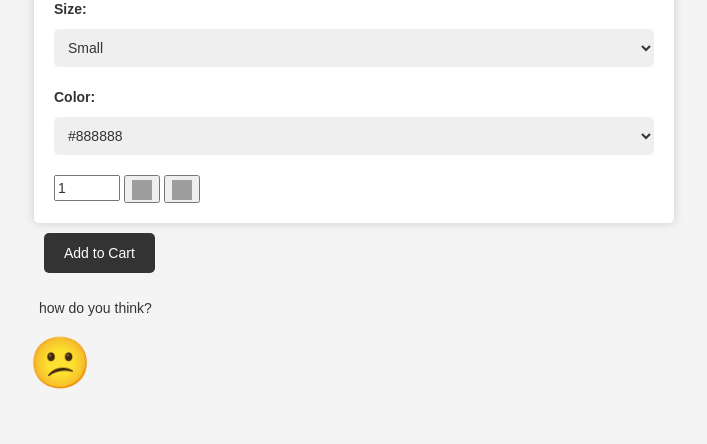
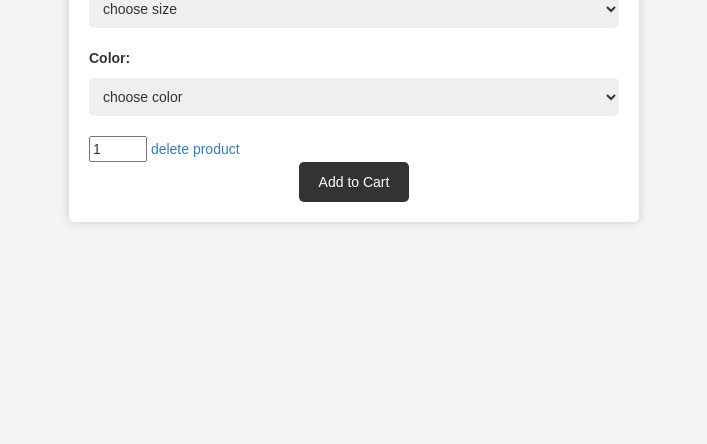
Before and after one commit to haaadis/online-shop, a Flask app: template templates/details.html in a window 1280 px wide. Shown: the part 356-800 px from the top of the page, without its empty margins (286-993 px from the left). Run offline with Flask 3, Linux system fonts and the light colour scheme; the visitor is signed in with stand-in values (Sample User, id 1); the template is opened without the code that fills it: most values are stand-ins (such as "Sample title", 1, 10 or a date in 2020); some libraries are stand-ins or nearby versions; grey boxes are pictures that could not be loaded.

Commit message:
Update details.html

```diff
--- a/templates/details.html
+++ b/templates/details.html
@@ -1,11 +1,23 @@
 <!DOCTYPE html>
 <html>
 <head>
-	<title>name</title>
+	<title>{{m}}</title>
 	<link rel ="stylesheet" type="text/css" href="{{url_for('static',filename='style.css')}}">
 	<meta charset="utf-8">
+	<meta name="viewport" content="width=device-width, initial-scale=1">
 	<meta name="vhome bage" content="width=device-width, initial-scale=1">
+	<link href="https://fonts.googleapis.com/css?family=Roboto|Varela+Round" rel="stylesheet">
+	<link rel="stylesheet" href="https://fonts.googleapis.com/icon?family=Material+Icons">
+	<link rel="stylesheet" href="https://maxcdn.bootstrapcdn.com/font-awesome/4.7.0/css/font-awesome.min.css">
+	<link rel="stylesheet" href="https://maxcdn.bootstrapcdn.com/bootstrap/3.3.7/css/bootstrap.min.css">
+	<script src="https://ajax.googleapis.com/ajax/libs/jquery/1.12.4/jquery.min.js"></script>
+	<script src="https://maxcdn.bootstrapcdn.com/bootstrap/3.3.7/js/bootstrap.min.js"></script>
 	<link rel="stylesheet" href="https://maxcdn.bootstrapcdn.com/bootstrap/3.4.1/css/bootstrap.min.css">
+	<!DOCTYPE html>
+	<html>
+	<head>
+
+
 		<style>
 		 .navbar {
 		   margin-bottom: 50px;
@@ -91,257 +103,145 @@
 
 
 		</style>
-<h1>{{ name }}</h1>
-</head>
-<body>
-	<nav class="navbar navbar-inverse">
-		<div class="container-fluid">
-		  <div class="navbar-header">
-			<button type="button" class="navbar-toggle" data-toggle="collapse" data-target="#myNavbar">
-			  <span class="icon-bar"></span>
-			  <span class="icon-bar"></span>
-			  <span class="icon-bar"></span>
-			</button>
-			<a class="navbar-brand" href="{{ url_for('home') }}">BS</a>
-		  </div>
-		  <div class="collapse navbar-collapse" id="myNavbar">
-			<ul class="nav navbar-nav">
-			  <li><a href="{{ url_for('home') }}">Home</a></li>
-			  <li class="active"><a href="{{ url_for('bags') }}">BAGS</a></li>
-			  <li><a href="#">SHOES</a></li>
-
-
-			</ul>
-			<ul class="nav navbar-nav navbar-right">
-			  <li><a href="{{ url_for('login') }}"><span class="glyphicon glyphicon-user"></span> login</a></li>
-			  <li><a href="{{ url_for('cart') }}"><span class="glyphicon glyphicon-shopping-cart"></span> Cart
-				<div class="pos-absolute d-flex ai-center jc-center bg-p-500 color-white right-0 bottom-0 styles_BaseLayoutMiniCart__cartCountBadge__bQVtD">
-				<span class="pos-relative text-caption-strong styles_BaseLayoutMiniCart__cartCountBadgeText__D84pJ">{{orders|length}}
-				</span>
-				</div>
-			  </a></li>
-
-			</ul>
-		  </div>
-		</div>
-	  </nav>
-	<meta name="viewport" content="width=device-width, initial-scale=1">
-
 			<style>
-	   * {
-  		box-sizing: border-box;
+				.texx{
+			 text-align: center;
+			}
+			.badge {
+		   padding-left: 9px;
+		   padding-right: 9px;
+		   -webkit-border-radius: 9px;
+		   -moz-border-radius: 9px;
+		   border-radius: 9px;
+		   text-align: right;
+		 }
+		 .label-warning [href],.badge-warning [href] {
+		   background-color: #c67605;
+		   text-align: right;
 		 }
 
-	  .row {
- 		display: flex;
-	  }
-
-/* Create three equal columns that sits next to each other */
-	  .column {
-  		flex: 33.33%;
-		box-sizing: border-box;
- 		padding: 5px;
-	  }
-	  .blank {
-		display : inline-block;
- 	    background-color: #333b;
-		border-radius: 5px;
- 		height: 1em;
-		width : 0.25em;
- 		margin-right: 0.5em
-
-
-	  }
-
-	  .image {
-
-		position: relative;
-		display: block;
-		margin-left: auto;
-		margin-right: auto;
-		width: 50%;
-	  }
-
-	  .image img {
-		display: block;
-
-		border: 5px solid #333b(255, 255, 255);
-		text-align: center;
-		border-radius: 5px;
-
-	  }
-
-	  .image:hover img {
-		transform: rotate(5deg);
-		border-color: #333b(255, 255, 255);
+			   .navbar {
+				 margin-bottom: 50px;
+				 border-radius: 0;
 			   }
 
 
-	</style>
-	</style>
-	<head>
-	  <meta name="viewport" content="width=device-width, initial-scale=1">
-	  <link rel="stylesheet" href="https://cdnjs.cloudflare.com/ajax/libs/font-awesome/4.7.0/css/font-awesome.min.css">
-	  <style>
-	  .container {
-		position: relative;
-		width: 100%;
-		max-width: 400px;
-	  }
-
-	  .image {
-		display: block;
-		width: 100%;
-		height: auto;
-		margin: auto;
-		width: 50%;
-
-		padding: 10px;
-	  }
-
-	  .overlay {
-		position: absolute;
-		top: 0;
-		bottom: 0;
-		left: 0;
-		right: 0;
-		height: 100%;
-		width: 100%;
-		opacity: 0;
-		transition: .3s ease;
-
-	  }
-
-	  .container:hover .overlay {
-		opacity: 1;
-	  }
-
-	  .icon {
-
-		font-size: 100px;
-		position: absolute;
-		top: 50%;
-		left: 50%;
-		transform: translate(-50%, -50%);
-		-ms-transform: translate(-50%, -50%);
-		text-align: center;
+				.jumbotron {
+				 margin-bottom: 0;
 			   }
 
 
+			   footer {
+				 background-color: #6f8169;
+				 padding: 25px;
+			   }
+			 </style>
+			 <style>
+				 ul {
+		   list-style-type: none;
+		   margin: 0;
+		   padding: 0;
+		   overflow: hidden;
+		   background-color: #333;
+		   border-radius:15px
+		 }
+
+		 li {
+		   float: left;
+		   border-right:1px solid #bbb;
+		 }
+
+		 li:last-child {
+		   border-right: none;
+		 }
+
+		 li a {
+		   display: block;
+		   color: white;
+		   text-align: center;
+		   padding: 14px 16px;
+		   text-decoration: none;
+		 }
+
+		 li a:hover:not(.active) {
+		   background-color: #111;
+		 }
+
+		 .active {
+		   background-color: #4e665d;
+		 }
 			 </style>
 		   </head>
+
 		   <body>
 
-		<div class="container">
-		  <img src="https://us.louisvuitton.com/images/is/image/lv/1/PP_VP_L/louis-vuitton-neverfull-mm-monogram-handbags--M40995_PM2_Front%20view.jpg" alt="Avatar" class="image">
-		  <div class="overlay">
+		 <nav>
+
+			 <div class="texx">
+
+			   <p><centre>trendy...</centre></p>
+			 </div>
+		   </div>
+		   <ul>
+			   <li><a  href="{{ url_for('home') }}">BS</a></li>
+			   <li><a class="active" href="{{ url_for('bags') }}">BAGS</a></li>
+			  <li><a href="#">SHOES</a></li>
+			 {%if adminlog==True%}
+			 <li style="float:right"><a href="{{ url_for('add_product') }}">About</a></li>
+			 {% endif %}
+
+
+			 {%if log==True%}
+			 <li style="float:right"><a href="{{ url_for('logout') }}">log out</a></li>
+			 {% else: %}
+			 <li style="float:right"><a href="{{ url_for('login') }}">log in</a></li>
+			 {% endif %}
+			 <li style="float:right"><a href="{{ url_for('cart') }}">cart<sup>{{orders|length}}</sup></a></li>
+
 
 		 </div>
+		   </ul>
+
+	</head>
+
+
+	<div class="container">
+		<div  class="product-image"><img  src="https://us.louisvuitton.com/images/is/image/lv/1/PP_VP_L/louis-vuitton-neverfull-mm-monogram-handbags--M40995_PM2_Front%20view.jpg" alt={{product[1]}} width="250px"></div>
+	<form action="{{ url_for('add',m=m ) }}" method="post">
+
+		<p><strong>price:</strong> {{product[6]}} T - {{dollar}} $</p>
+
+		<label for="size">Size:</label>
+		<select id="size" name="size">
+			<option value='choose'>choose size</option>
+			{%for size in split(product[4])%}
+			<option value={{size}}>{{size}}</option>
+			{%endfor%}
+		</select>
+
+        <label for="color">Color:</label>
+        <select id="color" name="color">
+			<option value='choose'>choose color</option>
+			{%for color in split(product[5])%}
+            <option value="{{color}}">{{color}}</option>
+			{%endfor%}
+        </select>
+
+		<input type="number" id="quantity" name="quantity" value="1" min="1" max="10">
+
+        {%if session['admin']%}
+        <a href="{{url_for('delete_product',x=product)}}" method="post">delete product</a>
+        {% endif %}
+
+		<div class="text-center">
+			<!-- Button HTML (to Trigger Modal) -->
+			<a href="{{url_for('add',m=m)}}" class="add-to-cart-button" data-toggle="modal"><input type="submit" value="Add to Cart"></a>
 		</div>
 
 
-
-
-	<form action="{{ url_for('add',m=m ) }}" method="post">
-
-		<label for="size">Size:</label>
-
-		<select id="size" name="size">
-
-			<option value="small">Small</option>
-
-			<option value="medium">Medium</option>
-
-			<option value="large">Large</option>
-
-		</select>
-
-        <label for="color">Color:</label>
-
-        <select id="color" name="color">
-
-			{% for item in color %}
-				<option value="{{ color }}">{{ color }}</option>
-		 	{% endfor %}
-
-			 <head>
-<style>
-.button {
-  background-color: #4CAF50; /* Green */
-  border: none;
-  color: white;
-  padding: 15px 32px;
-  text-align: center;
-  text-decoration: none;
-  display: inline-block;
-  font-size: 16px;
-  margin: 4px 2px;
-  cursor: pointer;
-}
-</style>
-</head>
-<body>
-<pre><h5>  price  T </h5> </pre>
-<pre><h5>  dollars  $ </h5></pre>
-
-
-
-<input type="number" id="quantity" name="quantity" value="1" min="1" max="100">
-<button class="button" onclick="document.getElementById('quantity').stepDown()"><img src="https://icons.veryicon.com/png/o/miscellaneous/unicons/minus-28.png" alt="-"width="20" height="20"></button>
-<button class="button" onclick="document.getElementById('quantity').stepUp()"><img src="https://static.vecteezy.com/system/resources/previews/009/344/473/original/plus-sign-transparent-free-png.png" alt="+" width="20" height="20"></button>
-</body></form>
-
-
-
-
-		<div class="image">
-        <input type="submit" onclick="myFunction()" value="Add to Cart"></div>
-		<script>
-		function myFunction() {
-		  alert("{{m}}added to cart" );
-		}
-		</script>
-    </form>
-
-</body>
-<head>
-	<style>
-	.emoji {
-	  font-size: 50px;
-	  cursor: pointer;
-	  position: relative;
-	  display: block;
-      margin-left: auto;
-	  margin-right: auto;
-	  width: 50%;
-	}
-
-
-
-
-	.emoji.active:before {
-	  content: "\1F60D";
-	}
-
-	.emoji:before {
-	  content: "\1F615";
-	}
-	</style>
-	</head>
-	<body>
-		<div class="row">
-			<div class="column">
-				<p class="image" >how do you think?</p>
-				<span class="emoji"></span>
-			</div>
 	    </div>
 
-
-	<script>
-	var emoji = document.querySelector('.emoji');
-	emoji.addEventListener('click', function() {
-	  emoji.classList.toggle('active');
-	});
-	</script>
-
+    </form>
+</div>
 </body>
+</html>
```
Lines whose indentation alone changed are shown as unchanged.
